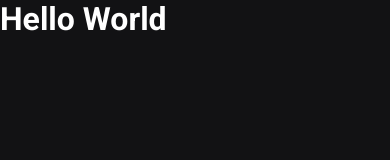
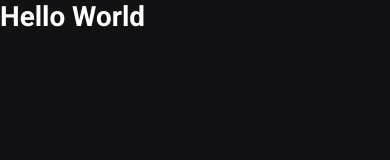
Before and after one commit to GaldinoAllan/ignews, a Next.js app: page / in a window 390 px wide. Shown: the top 160 px of the page. Built offline with nearby package versions, Linux system fonts and the light colour scheme.

Commit message:
accessibility

```diff
--- a/src/styles/global.scss
+++ b/src/styles/global.scss
@@ -12,8 +12,19 @@
   --gray-900: #121214;
 
   --cyan-500: #61dafb;
+  --yellow-500: #eba417;
+}
 
-  --yellow-500: #eba417;
+@media (max-width: 1080px){
+  html {
+    font-size: 90.75%;
+  }
+}
+
+@media (max-width: 720px){
+  html {
+    font-size: 87.05%;
+  }
 }
 
 body {
```
